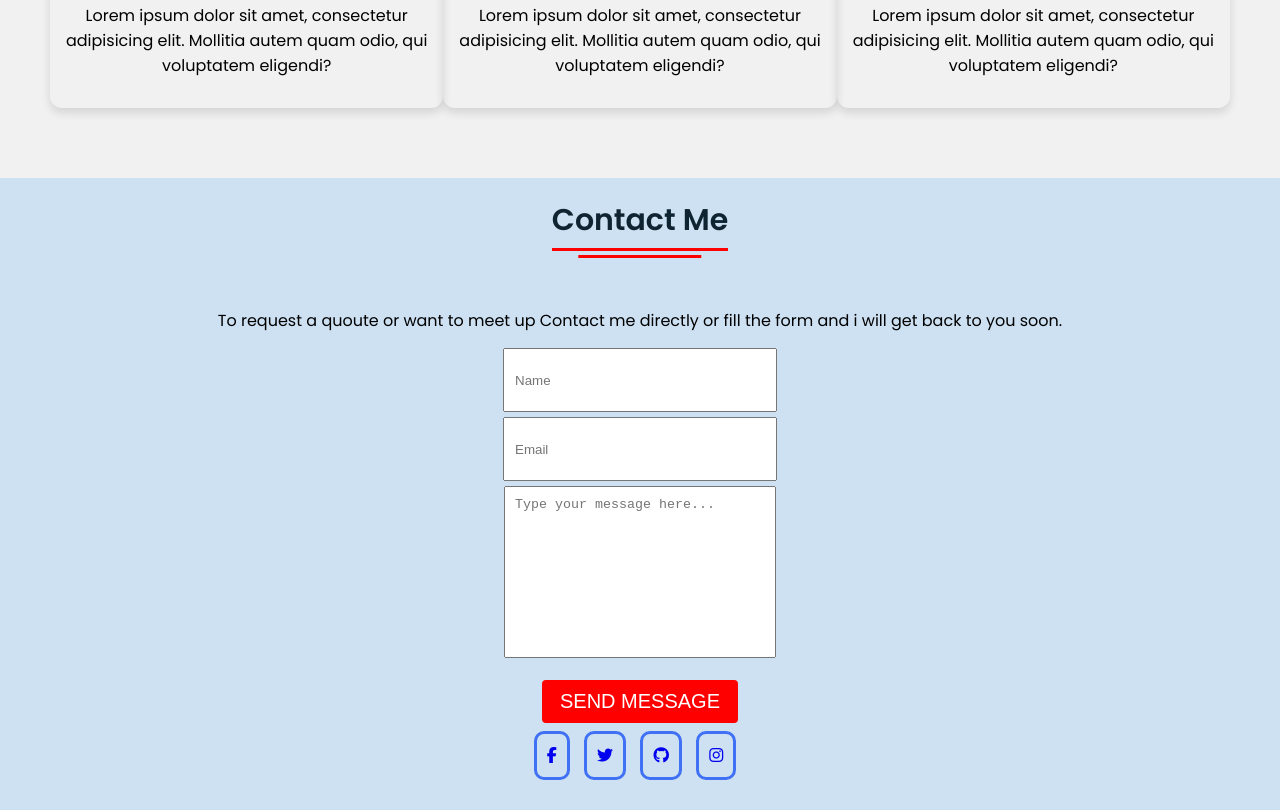
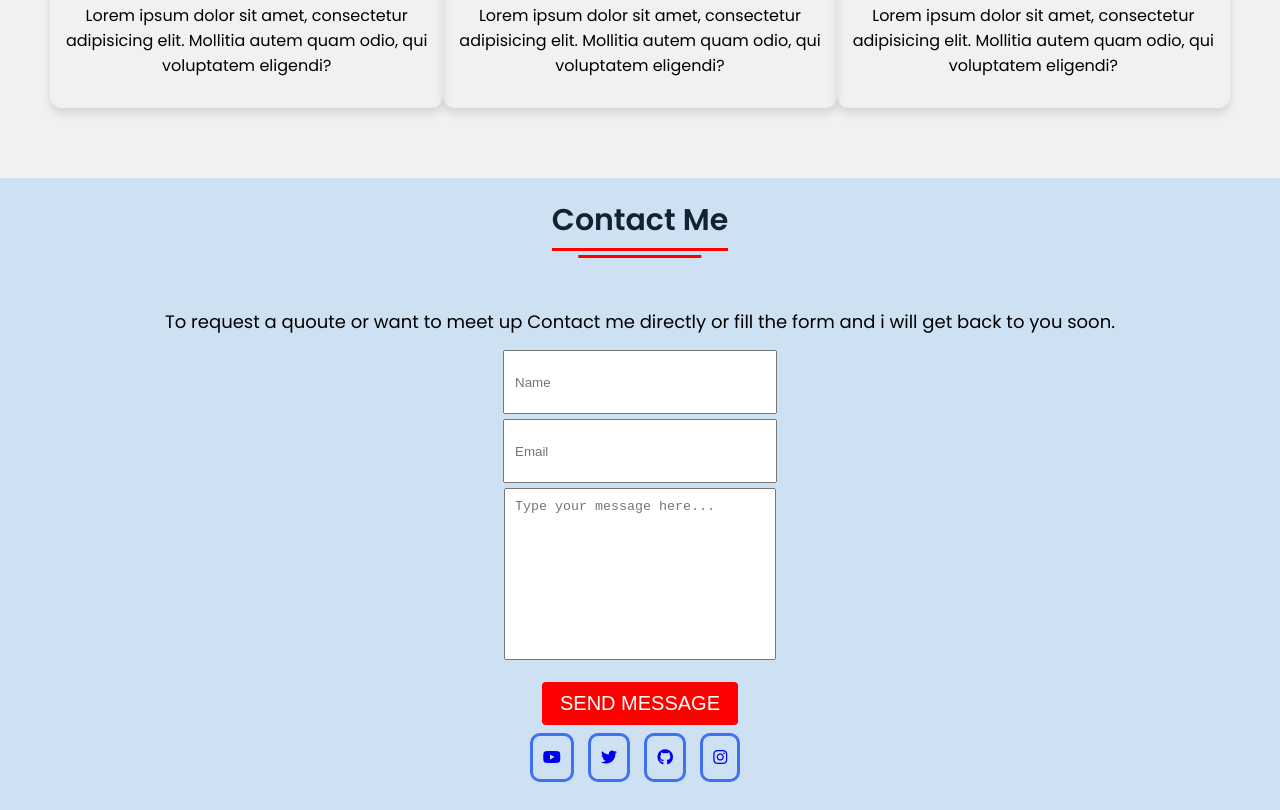
Before and after one commit to HarishCSE10/Portfolio-Project, a plain HTML site: page index.html in a window 1280 px wide. Shown: the part 3527-4337 px from the top of the page. Drawn offline with Linux system fonts and the light colour scheme.

Commit message:
second commit

```diff
--- a/index.html
+++ b/index.html
@@ -49,7 +49,7 @@
                     <a href="#Projects"><button class="two" style="font-family: poppins",sans-serif;>MY WORKS</button></a>
                 </div>
                 <div>
-                    <img class="header-image" src="images/profile pic.jpg" alt="Profile Picture of Harish Gandhi">
+                    <img class="header-image" src="images/profile pic.jpg" alt="Profile Picture of Harish Gandhi" title="Harish Gandhi S">
                 </div>
             </div>
             </section>
@@ -72,7 +72,9 @@ My aim is to become a proficient developer capable of creating dynamic, scalable
 With a keen eye for detail and a commitment to excellence, I'm dedicated to bringing ideas to life through code. Whether it's crafting a sleek user interface or optimizing backend processes, I'm eager to take on challenges and grow as a developer.</span>
             </p>
              <div>
-              <button class="resume-button">Download CV</button>
+              <a href="C:\Users\GOD\Desktop\My Portfolio\Harish Gandhi Resume.pdf" download="Harish Gandhi Resume.pdf">
+              <button class="resume-button">Download Resume</button>
+              </a>
             </div>
           </div>
         </div>
@@ -151,7 +153,7 @@ With a keen eye for detail and a commitment to excellence, I'm dedicated to brin
         <div class="title"><span>Contact Me</span></div>
       </div>
       <div class="text">
-        <p>To request a quoute or want to meet up Contact me directly or fill the form and i will get back to you soon.</p>
+        <p style="font-size: large;">To request a quoute or want to meet up Contact me directly or fill the form and i will get back to you soon.</p>
         <div class="Form" style="margin-top: 15px;">
         <div class="Form-contents">
         <div class="Name">
@@ -165,13 +167,13 @@ With a keen eye for detail and a commitment to excellence, I'm dedicated to brin
           </div>
         </div>
         </div>
-        <div class="button"></div>
-        <button class="Contact-button">SEND MESSAGE</button>
+        <div class="button">
+        <button type="button" onclick="sendEmail()" class="Contact-button">SEND MESSAGE</button></div>
            <div class="media-icons">
-          <a href="#" style="margin-right: 10px;padding: 10px; border-radius: 10px;border-style: solid;border-color: #4070f4"  ><i class="fab fa-facebook-f"></i></a>
-          <a href="#" style="margin-right: 10px;padding: 10px;border-radius: 10px;border-style: solid;border-color: #4070f4"><i class="fab fa-twitter"></i></a>
-          <a href="#" style="margin-right: 10px;padding: 10px;border-radius: 10px;border-style: solid;border-color: #4070f4"><i class="fab fa-github"></i></a>
-          <a href="http://instagram.com/_harish.10"style="margin-right: 10px; padding: 10px;border-radius: 10px;border-style: solid;border-color: #4070f4" ><i class="fab fa-instagram"></i></a>
+          <a href="#" style="margin-right: 10px;padding: 10px; border-radius: 10px;border-style: solid;border-color: #4070f4"  ><i class="fab fa-youtube" title="YouTube"></i></a>
+          <a href="#" style="margin-right: 10px;padding: 10px;border-radius: 10px;border-style: solid;border-color: #4070f4"><i class="fab fa-twitter" title="X"></i></a>
+          <a href="#" style="margin-right: 10px;padding: 10px;border-radius: 10px;border-style: solid;border-color: #4070f4"><i class="fab fa-github" title="Github"></i></a>
+          <a href="http://instagram.com/_harish.10"style="margin-right: 10px; padding: 10px;border-radius: 10px;border-style: solid;border-color: #4070f4" title="Instagram" ><i class="fab fa-instagram"></i></a>
         </div>
       </div>
       </div>
@@ -181,10 +183,9 @@ With a keen eye for detail and a commitment to excellence, I'm dedicated to brin
         <!-- Footer Section Start -->
     <footer>
       <div class="text">
-        <span>Created By <a href="#">Harish</a> | &#169; 2021 All Rights Reserved</span>
+        <span>Created By <a href="#">Harish</a> | &#169; 2024 All Rights Reserved</span>
       </div>
     </footer>
-
          <script src="index.js"></script>
   </script>
 </body>
```
Also changed, not shown: index.js (line endings or trailing spaces), style.css (line endings or trailing spaces), 1 other file.
